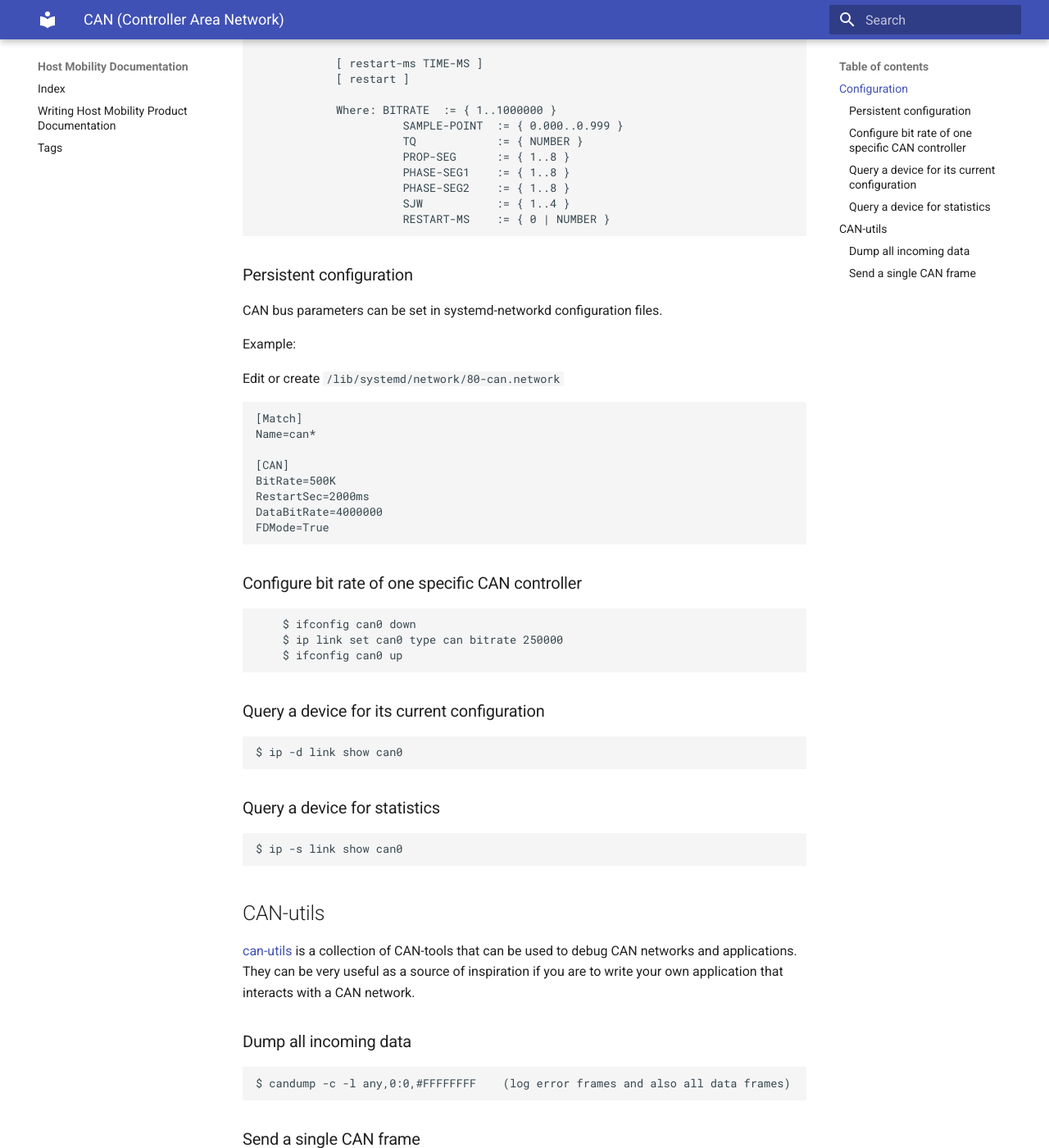
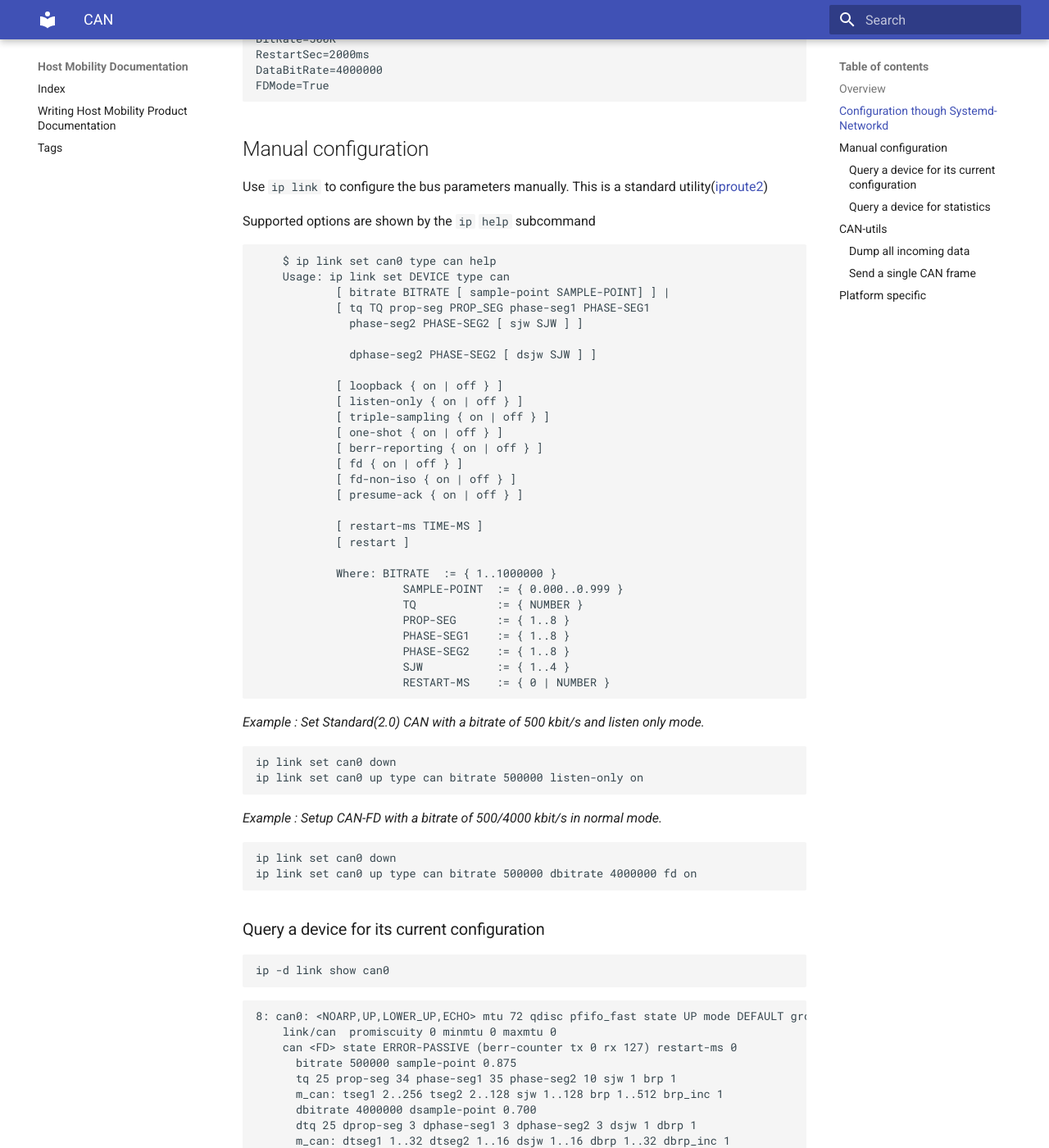
Before and after one commit to hostmobility/documentation, an MkDocs documentation site: the page built from docs/interfaces/can.md, in a window 1280 px wide and 1400 px high, scrolled down 763 px. Shown: the whole window at 82% size. Built offline with MkDocs 1.6.1 and Material for MkDocs 9.7.7, drawn with Linux system fonts in a browser that asks for light colours; some of the changed text lies outside the part shown.

Commit message:
CAN: Add document CAN. Used parts from mx4-wiki

````diff
--- a/docs/interfaces/can.md
+++ b/docs/interfaces/can.md
@@ -1,24 +1,47 @@
 ---
-title: CAN (Controller Area Network)
+title: CAN
 tags:
   - CAN
+  - HMX
+  - C61
+  - MX-4
+  - MX-V
 ---
 
-The [CAN](https://en.wikipedia.org/wiki/CAN_bus) interfaces on the Host
-Mobility Hardware accessed with the
-[SocketCAN](https://www.kernel.org/doc/html/v4.19/networking/can.html) API.
-This means that a CAN interface is implemented as a type of network interface.
-They can utilize the Linux network stack and present a programming model
-similar to TCP/IP.
+## Overview
+
+[CAN(controller area network)](https://en.wikipedia.org/wiki/CAN_bus) is a bus type network where all nodes on a single bus communicates directly to each other.
+
+Host Mobility Hardware all have a number of CAN channels.
+
+In Linux, CAN channels are implemented as network interfaces. They can utilize the Linux network stack and present a programming model similar to TCP/IP. Applications use the [SocketCAN](https://www.kernel.org/doc/html/v4.19/networking/can.html) API, either directly or tthough a higher level library.
+
+## Configuration though Systemd-Networkd
+
+**Note:** Not for BSP release 1.6/1.5 and older
+
+Bus parameters can be set in systemd-networkd configuration files.
+
+Example:
+
+Edit or create `/lib/systemd/network/80-can.network`
+```
+[Match]
+Name=can*
+
+[CAN]
+BitRate=500K
+RestartSec=2000ms
+DataBitRate=4000000
+FDMode=True
+```
 
 
-## Configuration
+## Manual configuration
 
-Being a network interface, a CAN device is typically configured with the `ip
-link` command in the
-[iproute2](https://wiki.linuxfoundation.org/networking/iproute2) utilities.
+Use `ip link` to configure the bus parameters manually. This is a standard utility([iproute2](https://wiki.linuxfoundation.org/networking/iproute2))
 
-Supported option are shown by the `ip` `help` subcommand
+Supported options are shown by the `ip` `help` subcommand
 
 ```bash
     $ ip link set can0 type can help
@@ -51,41 +74,52 @@
                       RESTART-MS    := { 0 | NUMBER }
 ```
 
-### Persistent configuration
 
-CAN bus parameters can be set in systemd-networkd configuration files.
-
-Example:
-
-Edit or create `/lib/systemd/network/80-can.network`
-
+*Example : Set Standard(2.0) CAN with a bitrate of 500 kbit/s and listen only mode.*
 ```
-[Match]
-Name=can*
-
-[CAN]
-BitRate=500K
-RestartSec=2000ms
-DataBitRate=4000000
-FDMode=True
+ip link set can0 down
+ip link set can0 up type can bitrate 500000 listen-only on
 ```
 
-
-### Configure bit rate of one specific CAN controller
-
+*Example : Setup CAN-FD with a bitrate of 500/4000 kbit/s in normal mode.*
 ```bash
-    $ ifconfig can0 down
-    $ ip link set can0 type can bitrate 250000
-    $ ifconfig can0 up
+ip link set can0 down
+ip link set can0 up type can bitrate 500000 dbitrate 4000000 fd on
 ```
 
 ### Query a device for its current configuration
 
-    $ ip -d link show can0
+```bash
+ip -d link show can0
+```
+
+```bash
+8: can0: <NOARP,UP,LOWER_UP,ECHO> mtu 72 qdisc pfifo_fast state UP mode DEFAULT group default qlen 10
+    link/can  promiscuity 0 minmtu 0 maxmtu 0
+    can <FD> state ERROR-PASSIVE (berr-counter tx 0 rx 127) restart-ms 0
+	  bitrate 500000 sample-point 0.875
+	  tq 25 prop-seg 34 phase-seg1 35 phase-seg2 10 sjw 1 brp 1
+	  m_can: tseg1 2..256 tseg2 2..128 sjw 1..128 brp 1..512 brp_inc 1
+	  dbitrate 4000000 dsample-point 0.700
+	  dtq 25 dprop-seg 3 dphase-seg1 3 dphase-seg2 3 dsjw 1 dbrp 1
+	  m_can: dtseg1 1..32 dtseg2 1..16 dsjw 1..16 dbrp 1..32 dbrp_inc 1
+	  clock 40000000 numtxqueues 1 numrxqueues 1 gso_max_size 65536 gso_max_segs 65535 parentbus spi parentdev spi3.0
+```
 
 ### Query a device for statistics
 
-    $ ip -s link show can0
+```bash
+ip -s link show can0
+```
+
+```bash
+8: can0: <NOARP,UP,LOWER_UP,ECHO> mtu 72 qdisc pfifo_fast state UP mode DEFAULT group default qlen 10
+    link/can
+    RX:  bytes packets errors dropped  missed   mcast
+             0       0      0       0       0       0
+    TX:  bytes packets errors dropped carrier collsns
+             0       0      0       0       0       0
+```
 
 ## CAN-utils
 
@@ -105,3 +139,8 @@
 ```bash
 $ cansend can0 123#DEADBEEF
 ```
+
+
+## Platform specific
+
+[HMX](hmx/can.md)
````
Also changed, not shown: docs/interfaces/hmx/can.md (added, +46 -0 lines).
